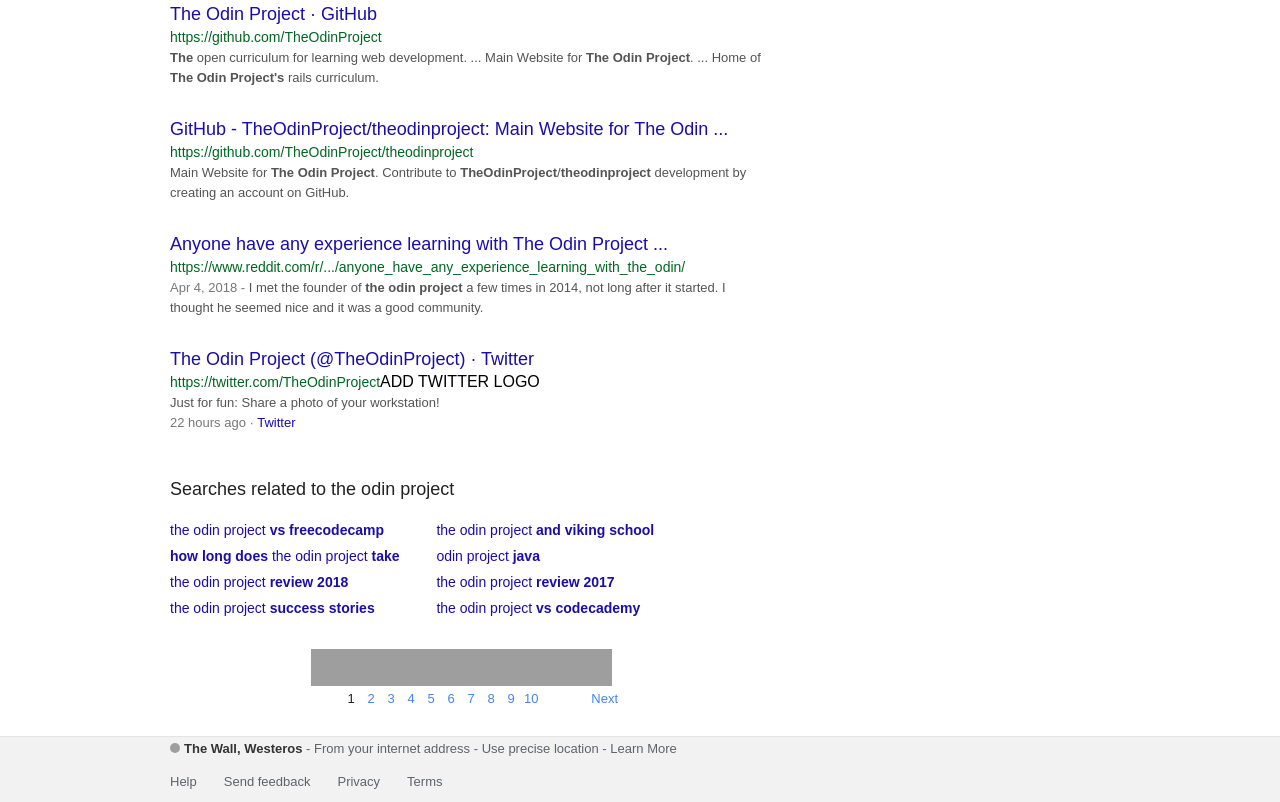
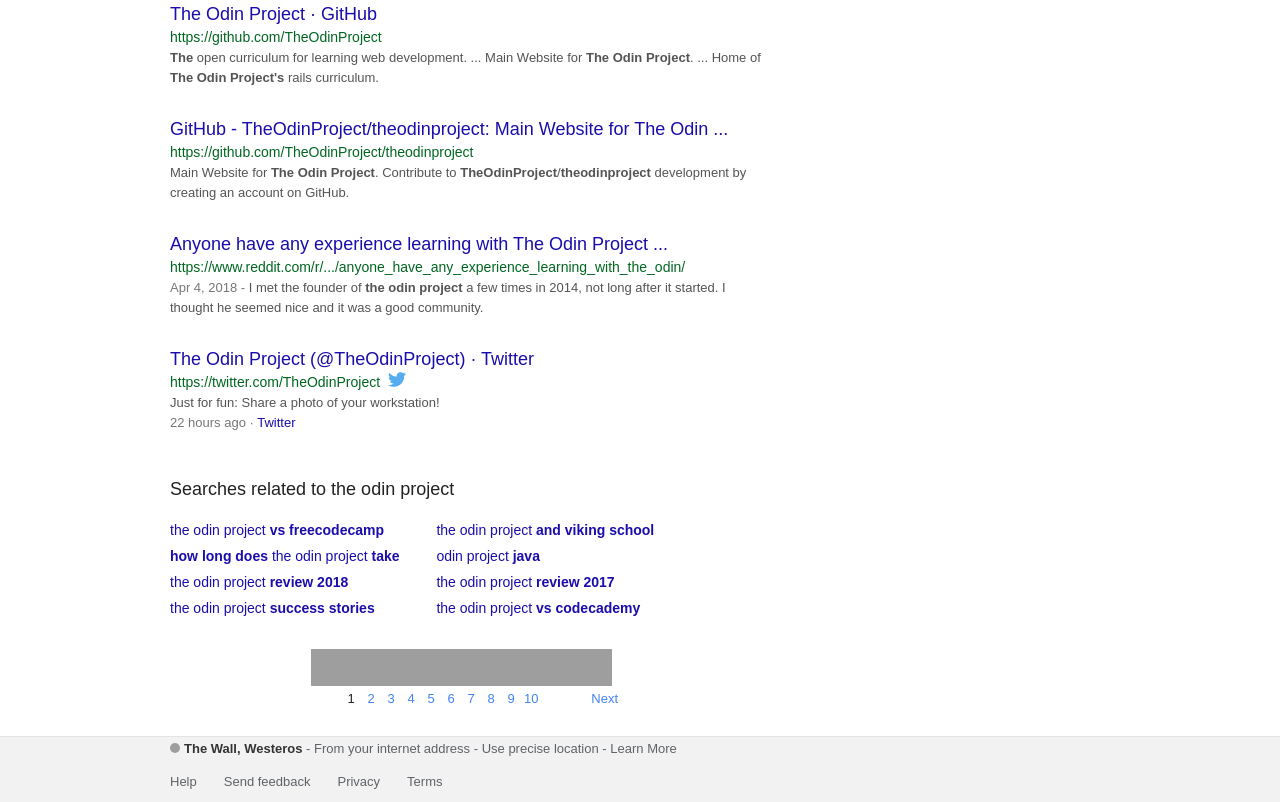
Before and after one commit to cotrones/google-results-difficult, a plain HTML site: page index.html in a window 1280 px wide. Shown: the part 970-1772 px from the top of the page. Drawn offline with Linux system fonts and the light colour scheme; grey boxes are pictures that could not be loaded.

Commit message:
add twitter logo to twitter link in result

```diff
--- a/css/styles.css
+++ b/css/styles.css
@@ -418,6 +418,11 @@ div.relatedLinks a:hover {
 	text-decoration: underline;
 }
 
+div.result p img {
+	height: 15px;
+	padding-left: 8px;
+}
+
 div.searchPages {
 	display: flex;
 	justify-content: center;
--- a/index.html
+++ b/index.html
@@ -200,7 +200,7 @@
 					<h2>
 						<a href="#">The Odin Project (@TheOdinProject) · Twitter</a>
 					</h2>
-					<p><a href="#" class="resultLink">https://twitter.com/TheOdinProject</a>ADD TWITTER LOGO</p>
+					<p><a href="#" class="resultLink">https://twitter.com/TheOdinProject</a><img src="img/twitter-link.png"></p>
 					<p class="resultInfo">Just for fun: Share a photo of your workstation!</p>
 					<p class="dateTime">22 hours ago · <a href="#" id="twitterLink">Twitter</a></p>
 				</div>
```
Also changed, not shown: img/twitter-link.png (added).
